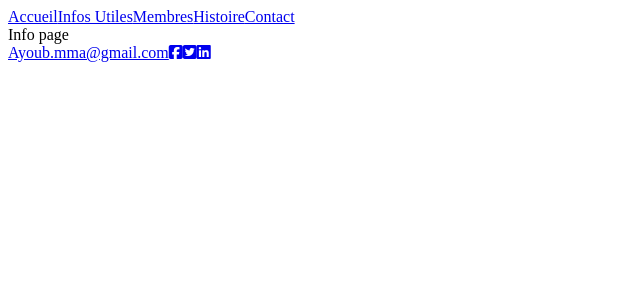
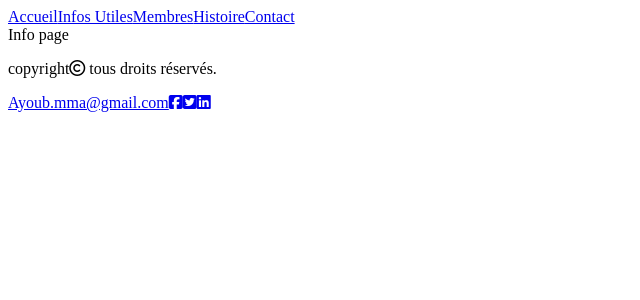
Before and after one commit to realbenben/sitecitrineudfc, a React (Create React App) app in the folder siteufc/: page /infos in a window 1280 px wide. Shown: the top 300 px of the page, without its empty margins (0-640 px from the left). Built offline with nearby package versions, Linux system fonts and the light colour scheme.

Commit message:
update footer

```diff
--- a/siteufc/src/components/Footer.js
+++ b/siteufc/src/components/Footer.js
@@ -1,6 +1,7 @@
 const Footer = () => {
     return (
         <div className='footer'>
+            <p>copyright<i class="far fa-copyright"></i> tous droits réservés.</p>
             <a href='mailto'>Ayoub.mma@gmail.com</a>
             <a href='https://www.facebook.com/SimplonHDF/'><i class="fab fa-facebook-square"></i></a>
             <a href='https://twitter.com/simplonhdf?lang=fr'><i class="fab fa-twitter-square"></i></a>
```
